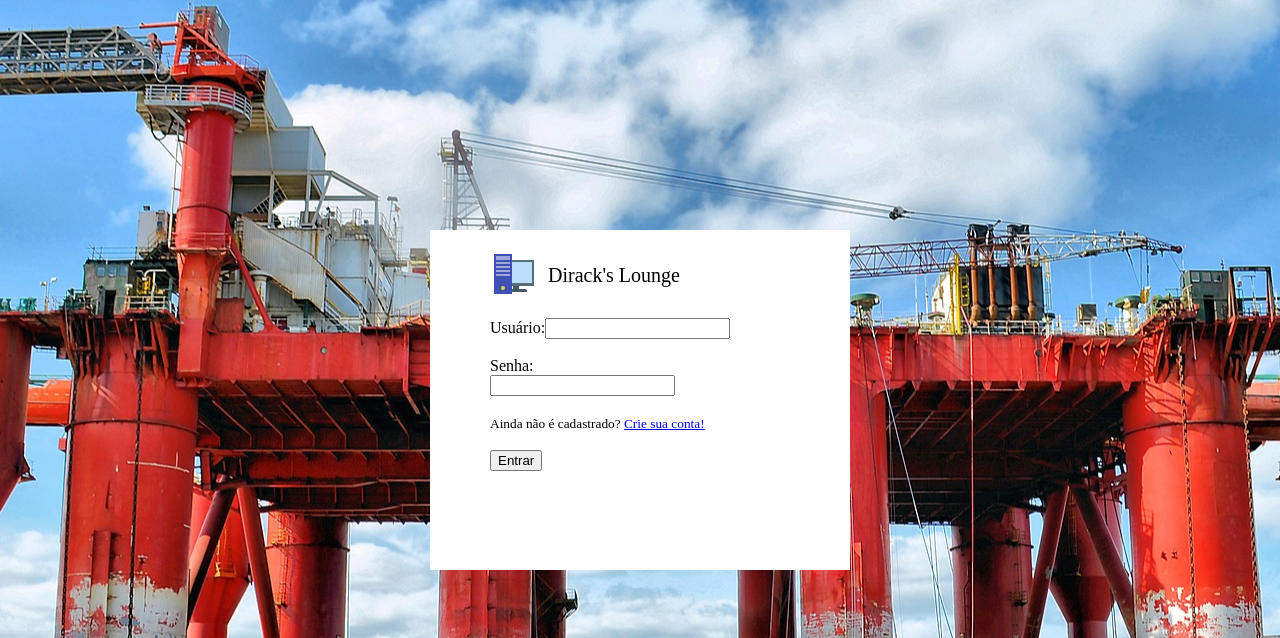
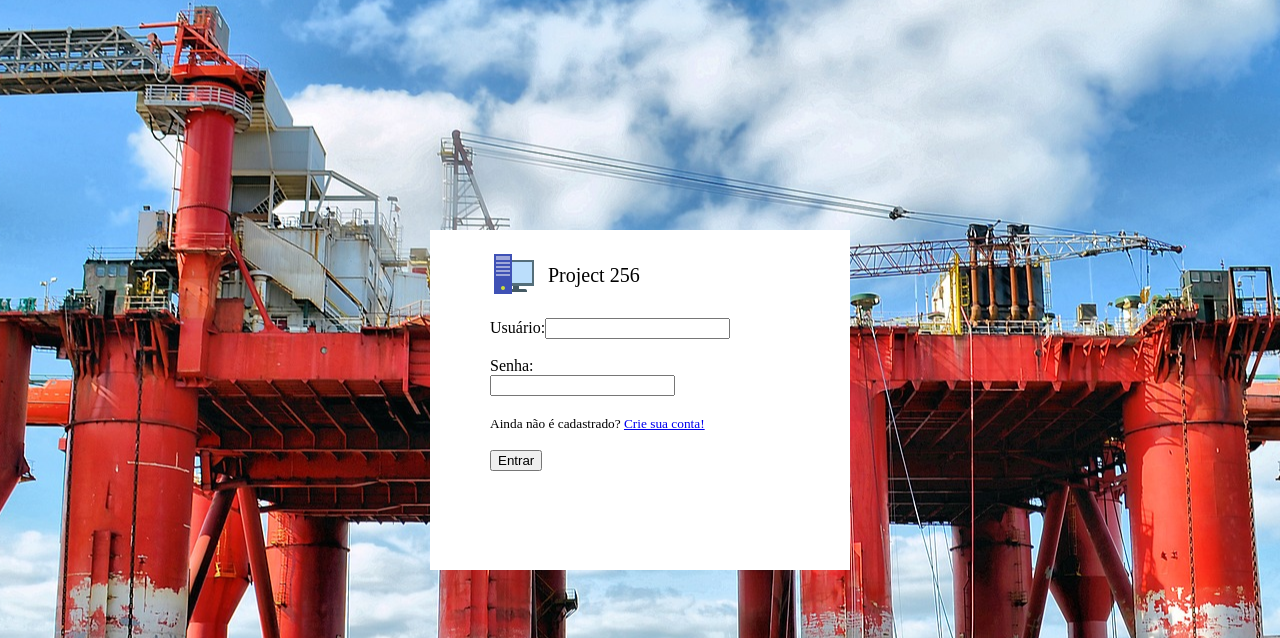
Before and after one commit to project256/sistema-cadastro-usuarios, a PHP site: page / in a window 1280 px wide. Shown: the top 638 px of the page. Run offline with PHP 8.4, Linux system fonts and the light colour scheme.

Commit message:
Correct project name in the login page

```diff
--- a/index.php
+++ b/index.php
@@ -54,7 +54,7 @@ if((!empty($_POST['usuario']) && isset($_POST['usuario'])) && (!empty($_POST['se
 	<div id="fundo-externo">
 		<div id="caixa-login">
 			<div class="title">
-				<img src="assets/icons/icon.ico"><span id="title">Dirack's Lounge</span>
+				<img src="assets/icons/icon.ico"><span id="title">Project 256</span>
 			</div>
 			<br>
 			<div class="formulario">
```
